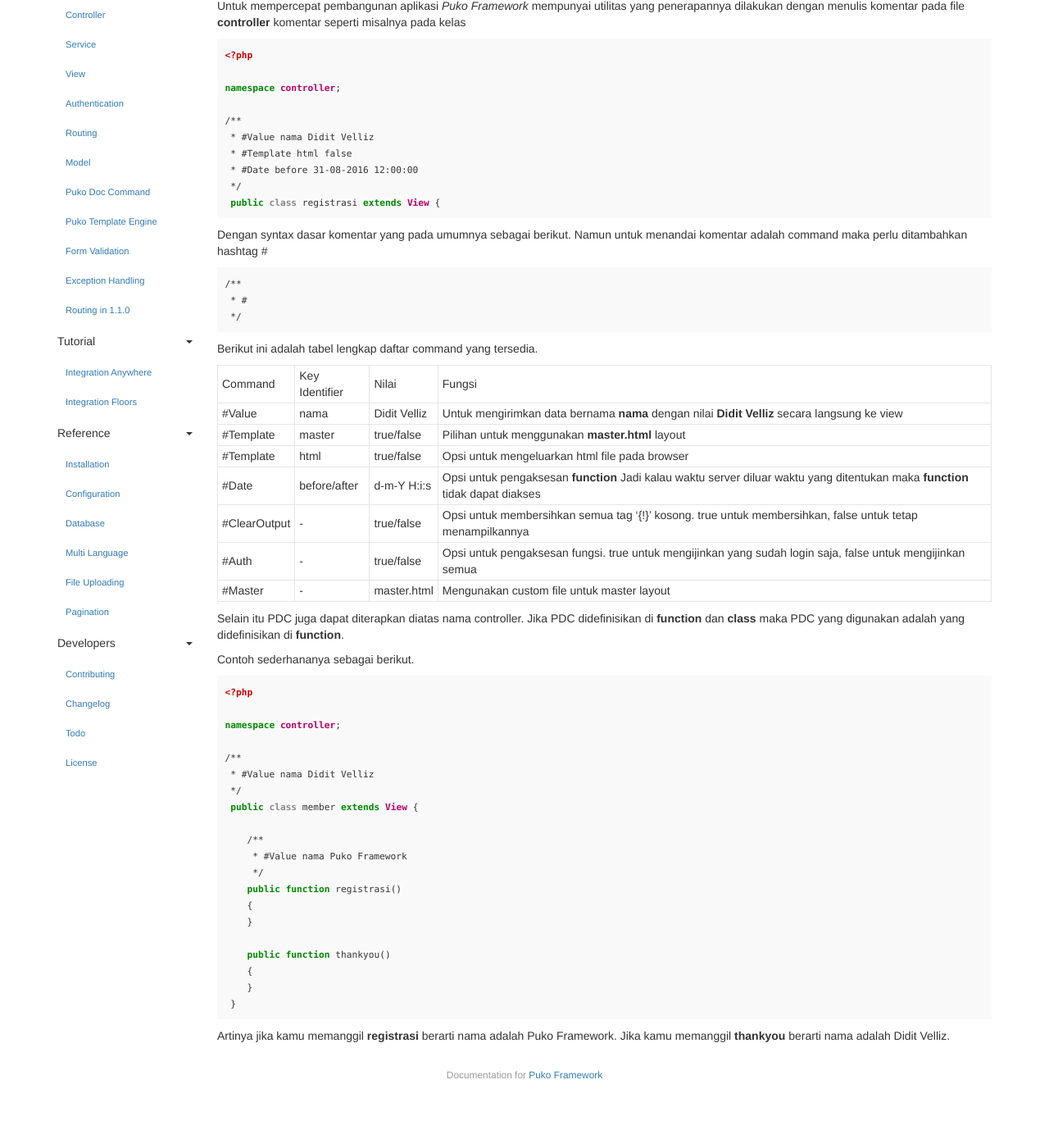
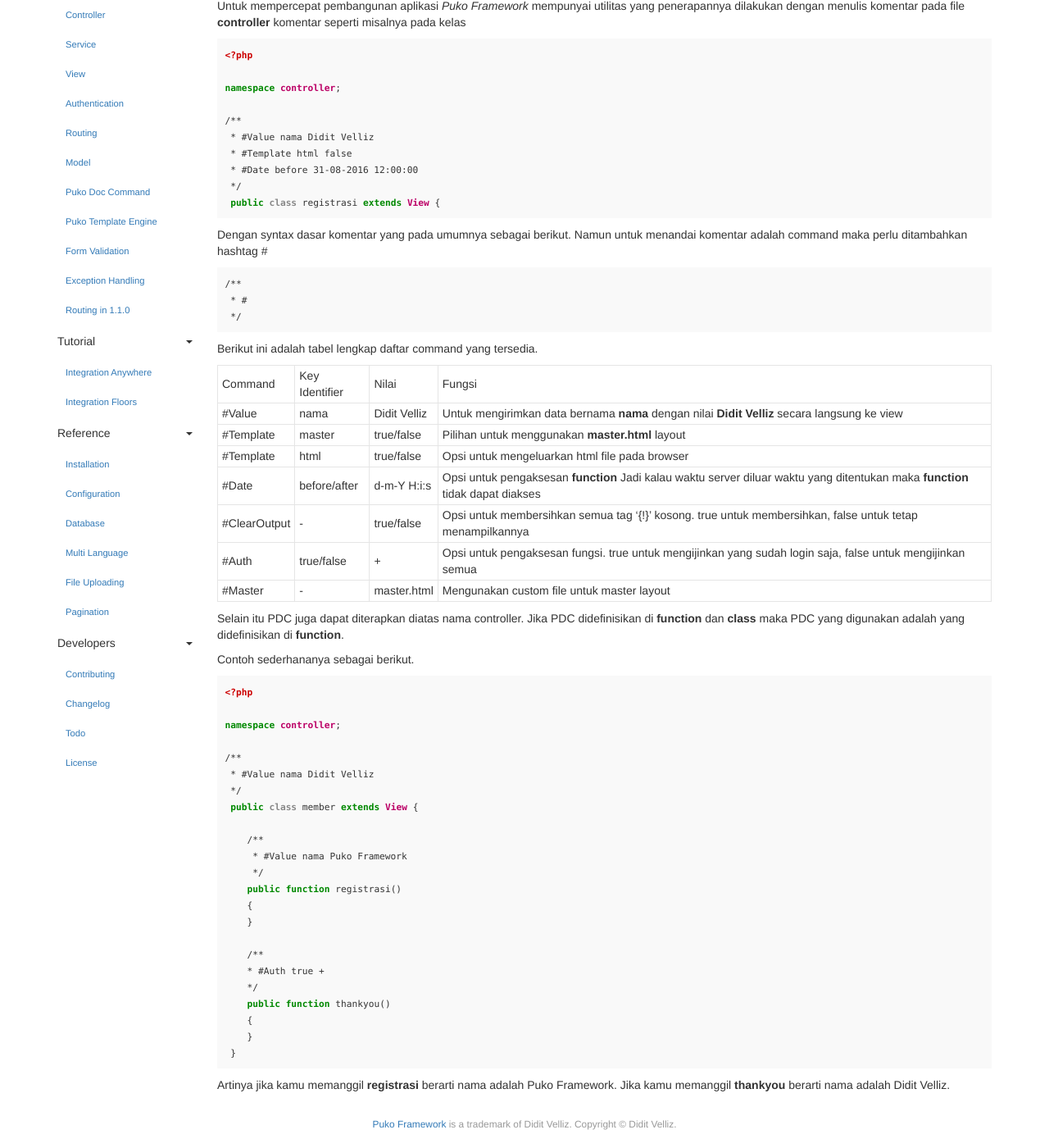
Before and after one commit to Velliz/pudo, a Jekyll site: the page built from _posts/2017-07-22-puko-doc-command.md, in a window 1280 px wide and 1400 px high, scrolled down 137 px. Shown: the whole window at 82% size. Built offline with Jekyll 4.4.1, drawn with Linux system fonts in a browser that asks for light colours; before the commit the page ends 1477 px from its top, so only the background shows below that.

Commit message:
auth+ docs easter egg

```diff
--- a/_includes/footer.html
+++ b/_includes/footer.html
@@ -1 +1 @@
-Documentation for <a href="{% if site.codeurl %}{{ site.codeurl }}{% else %}{{ site.baseurl }}{% endif %}">{{ site.title }}</a>
+<a href="{% if site.codeurl %}{{ site.codeurl }}{% else %}{{ site.baseurl }}{% endif %}">{{ site.title }}</a> is a trademark of Didit Velliz. Copyright &copy; Didit Velliz.
--- a/_posts/2017-07-22-puko-doc-command.md
+++ b/_posts/2017-07-22-puko-doc-command.md
@@ -39,7 +39,7 @@ Berikut ini adalah tabel lengkap daftar command yang tersedia.
 |#Template|html|true/false|Opsi untuk mengeluarkan html file pada browser|
 |#Date|before/after|d-m-Y H:i:s|Opsi untuk pengaksesan **function** Jadi kalau waktu server diluar waktu yang ditentukan maka **function** tidak dapat diakses|
 |#ClearOutput|-|true/false|Opsi untuk membersihkan semua tag '{!}' kosong. true untuk membersihkan, false untuk tetap menampilkannya|
-|#Auth|-|true/false|Opsi untuk pengaksesan fungsi. true untuk mengijinkan yang sudah login saja, false untuk mengijinkan semua|
+|#Auth|true/false|+|Opsi untuk pengaksesan fungsi. true untuk mengijinkan yang sudah login saja, false untuk mengijinkan semua|
 |#Master|-|master.html|Mengunakan custom file untuk master layout|
 
 Selain itu PDC juga dapat diterapkan diatas nama controller.
@@ -64,6 +64,9 @@ namespace controller;
     {
     }
 
+    /**
+    * #Auth true +
+    */
     public function thankyou()
     {
     }
```
